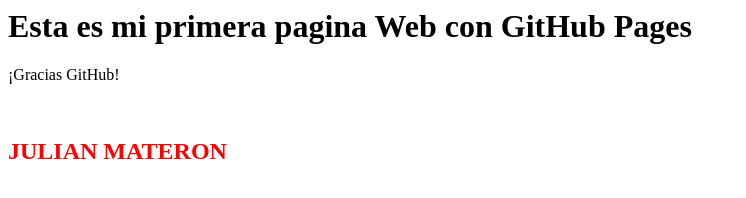
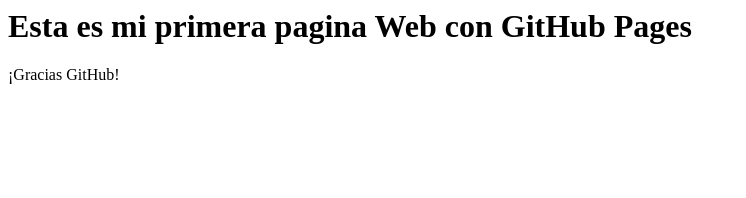
Before and after one commit to jmmateron/MIT_Repo, a plain HTML site: page index.html in a window 1280 px wide. Shown: the whole page, without its empty margins (0-746 px from the left). Drawn offline with Linux system fonts and the light colour scheme.

Commit message:
Update index.html

```diff
--- a/index.html
+++ b/index.html
@@ -1,6 +1,4 @@
 <html>
   <h1> Esta es mi primera pagina Web con GitHub Pages </h1>
   <p> ¡Gracias GitHub! </p>
-  <br>
-  <h2 style="color:red;"> JULIAN MATERON </h2>
 </html>
```
